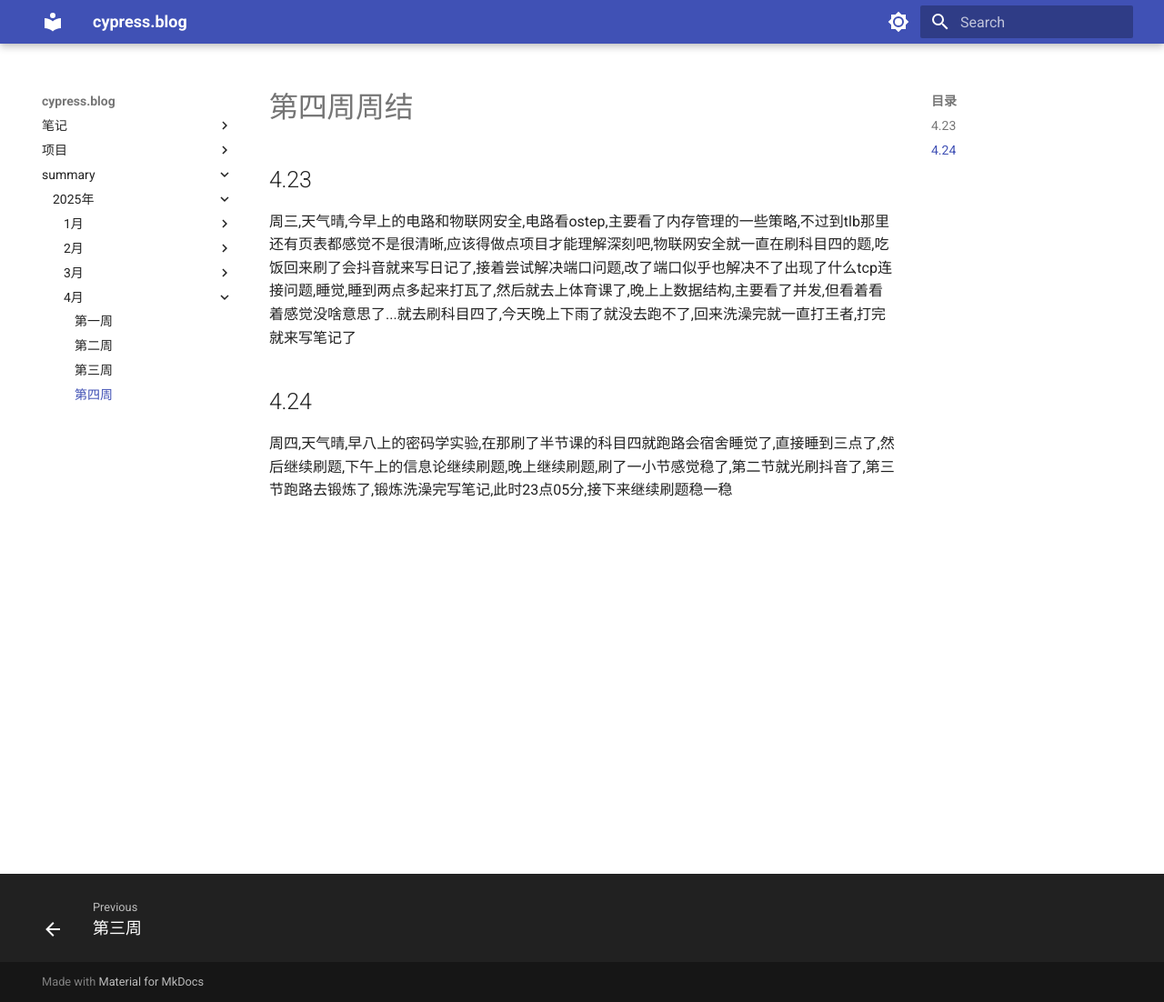
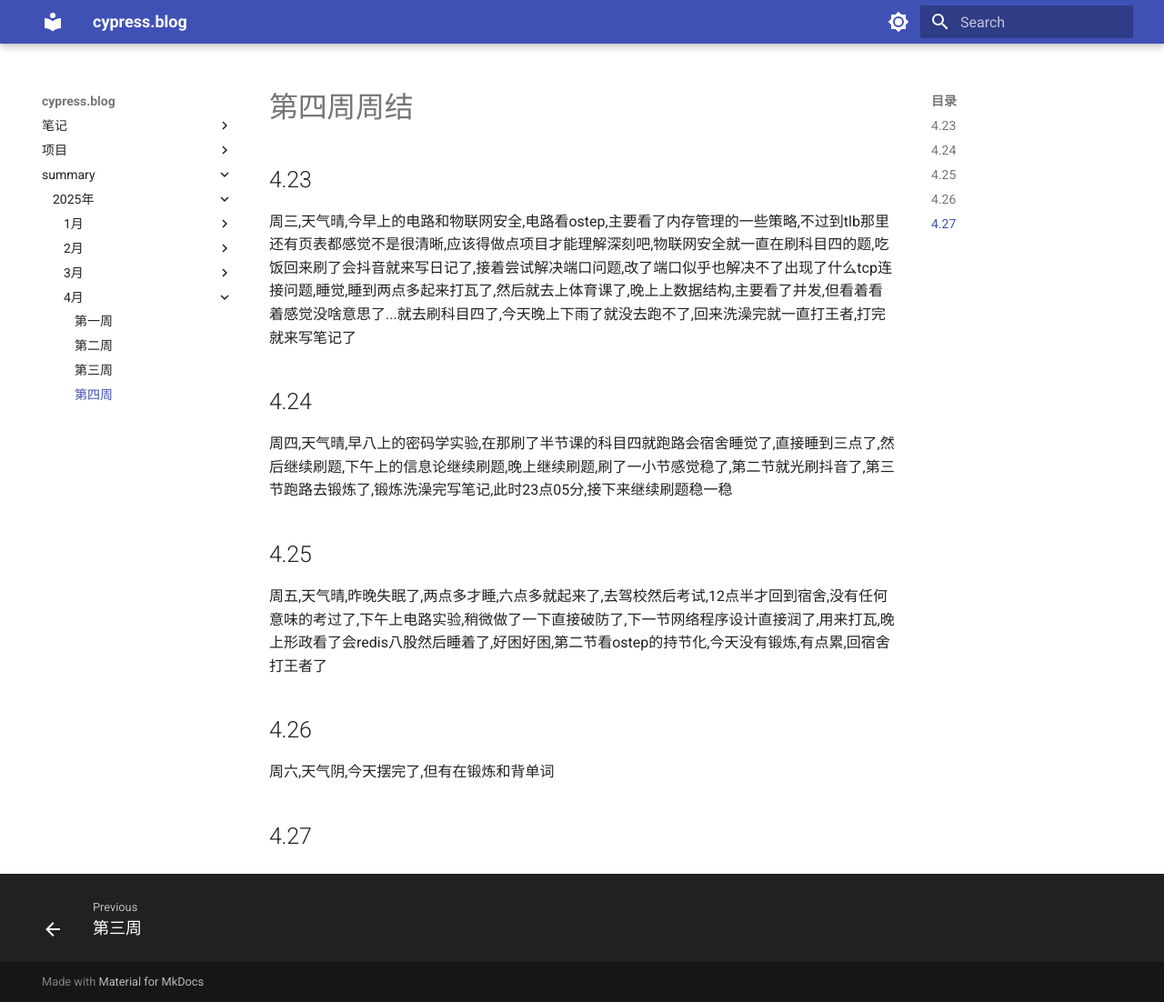
Before and after one commit to cyprer/blog0, an MkDocs documentation site: the page built from docs/summary/25year/4month/4week.md, in a window 1280 px wide and 1102 px high. Shown: the whole window at 91% size. Built offline with MkDocs 1.6.1 and Material for MkDocs 9.7.7, drawn with Linux system fonts in a browser that asks for light colours.

Commit message:
docs: 更新25年4月第4周的周总结内容
添加了4月25日至4月27日的日记内容，完善了本周的总结记录。

```diff
--- a/docs/summary/25year/4month/4week.md
+++ b/docs/summary/25year/4month/4week.md
@@ -5,3 +5,8 @@
 
 ## 4.24
   周四,天气晴,早八上的密码学实验,在那刷了半节课的科目四就跑路会宿舍睡觉了,直接睡到三点了,然后继续刷题,下午上的信息论继续刷题,晚上继续刷题,刷了一小节感觉稳了,第二节就光刷抖音了,第三节跑路去锻炼了,锻炼洗澡完写笔记,此时23点05分,接下来继续刷题稳一稳
+## 4.25
+  周五,天气晴,昨晚失眠了,两点多才睡,六点多就起来了,去驾校然后考试,12点半才回到宿舍,没有任何意味的考过了,下午上电路实验,稍微做了一下直接破防了,下一节网络程序设计直接润了,用来打瓦,晚上形政看了会redis八股然后睡着了,好困好困,第二节看ostep的持节化,今天没有锻炼,有点累,回宿舍打王者了
+## 4.26
+  周六,天气阴,今天摆完了,但有在锻炼和背单词
+## 4.27
```
